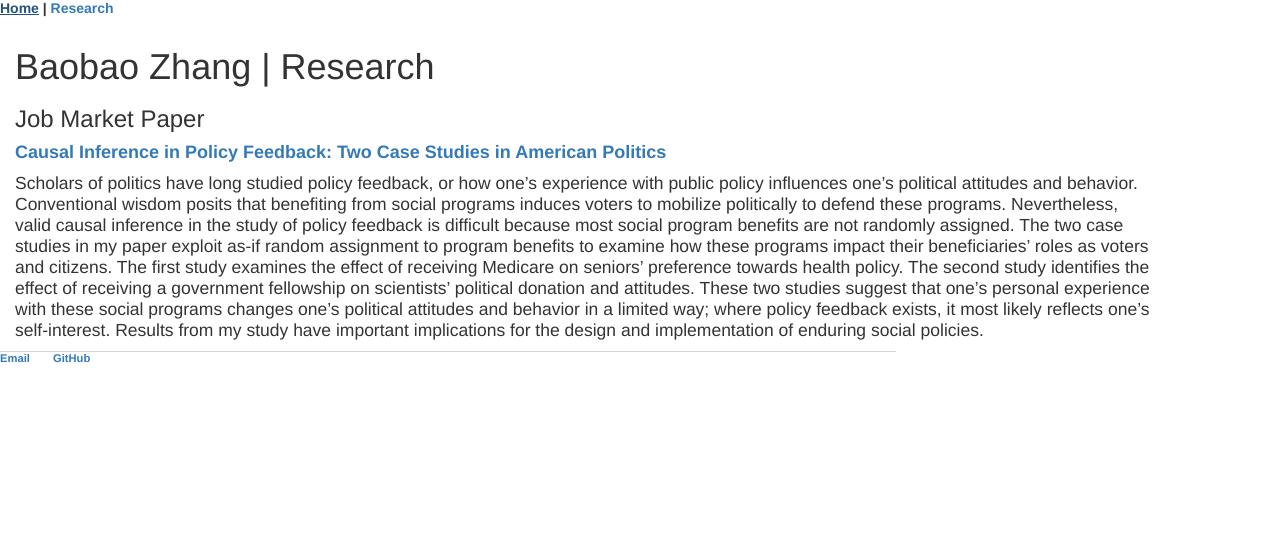
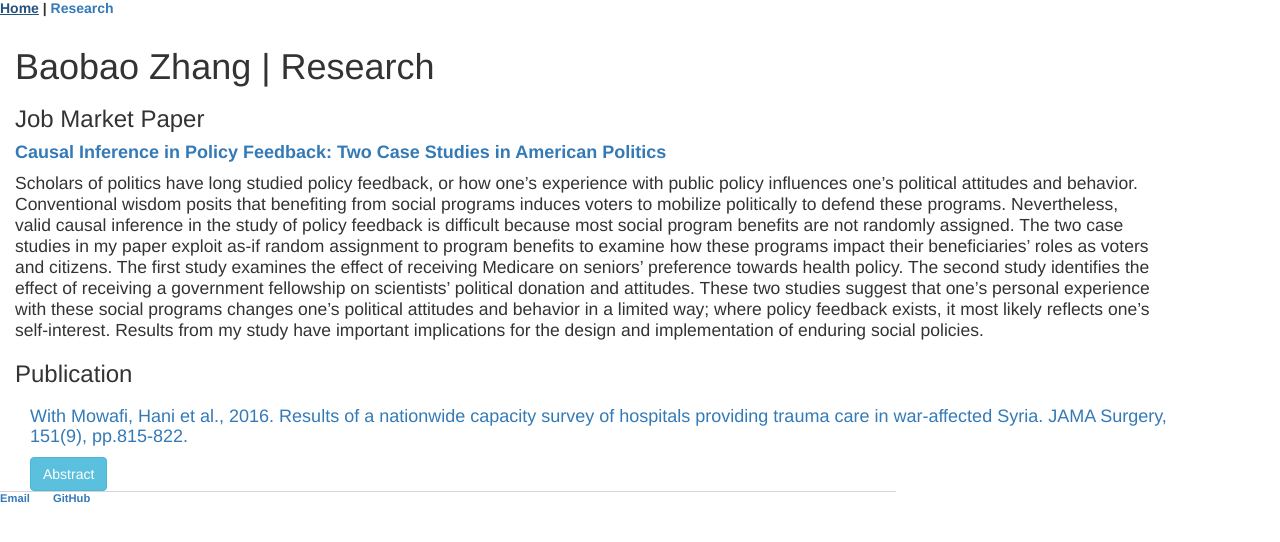
Before and after one commit to morganlivingston/baobaofzhang.github.io, a Jekyll site: the page built from research.html, in a window 1280 px wide. Shown: the top 542 px of the page. Built offline with Jekyll 4.4.1, drawn with Linux system fonts in a browser that asks for light colours; nearby versions of some CDN libraries.

Commit message:
Update research.html

```diff
--- a/research.html
+++ b/research.html
@@ -13,5 +13,19 @@ title: Research
 <p>
 Scholars of politics have long studied policy feedback, or how one’s experience with public policy influences one’s political attitudes and behavior. Conventional wisdom posits that benefiting from social programs induces voters to mobilize politically to defend these programs. Nevertheless, valid causal inference in the study of policy feedback is difficult because most social program benefits are not randomly assigned. The two case studies in my paper exploit as-if random assignment to program benefits to examine how these programs impact their beneficiaries’ roles as voters and citizens. The first study examines the effect of receiving Medicare on seniors’ preference towards health policy. The second study identifies the effect of receiving a government fellowship on scientists’ political donation and attitudes. These two studies suggest that one’s personal experience with these social programs changes one’s political attitudes and behavior in a limited way; where policy feedback exists, it most likely reflects one’s self-interest. Results from my study have important implications for the design and implementation of enduring social policies.
 </p>
+			<h3>Publication</h3>
+			<div class="container">
+  <h4><a href="https://www.ncbi.nlm.nih.gov/pubmed?term=27332144">With Mowafi, Hani et al., 2016. Results of a nationwide capacity survey of hospitals providing trauma care in war-affected Syria. JAMA Surgery, 151(9), pp.815-822.</a></h4>
+  <button type="button" class="btn btn-info" data-toggle="collapse" data-target="#demo">Abstract</button>
+  <div id="demo" class="collapse">
+<p>IMPORTANCE: The Syrian civil war has resulted in large-scale devastation of Syria's health infrastructure along with widespread injuries and death from trauma. The capacity of Syrian trauma hospitals is not well characterized. Data are needed to allocate resources for trauma care to the population remaining in Syria.</p>
+<p>OBJECTIVE: To identify the number of trauma hospitals operating in Syria and to delineate their capacities.</p>
+<p>DESIGN, SETTING, AND PARTICIPANTS: From February 1 to March 31, 2015, a nationwide survey of 94 trauma hospitals was conducted inside Syria, representing a coverage rate of 69% to 93% of reported hospitals in nongovernment controlled areas.</p>
+<p>MAIN OUTCOMES: Identification and geocoding of trauma and essential surgical services in Syria.</p>
+<p>RESULTS: Although 86 hospitals (91%) reported capacity to perform emergency surgery, 1 in 6 hospitals (16%) reported having no inpatient ward for patients after surgery. Sixty-three hospitals (70%) could transfuse whole blood but only 7 (7.4%) could separate and bank blood products. Seventy-one hospitals (76%) had any pharmacy services. Only 10 (11%) could provide renal replacement therapy, and only 18 (20%) provided any form of rehabilitative services. Syrian hospitals are isolated, with 24 (26%) relying on smuggling routes to refer patients to other hospitals and 47 hospitals (50%) reporting domestic supply lines that were never open or open less than daily. There were 538 surgeons, 378 physicians, and 1444 nurses identified in this survey, yielding a nurse to physician ratio of 1.8:1. Only 74 hospitals (79%) reported any salary support for staff, and 84 (89%) reported material support. There is an unmet need for biomedical engineering support in Syrian trauma hospitals, with 12 fixed x-ray machines (23%), 11 portable x-ray machines (13%), 13 computed tomographic scanners (22%), 21 adult (21%) and 5 pediatric (19%) ventilators, 14 anesthesia machines (10%), and 116 oxygen cylinders (15%) not functional. No functioning computed tomographic scanners remain in Aleppo, and 95 oxygen cylinders (42%) in rural Damascus are not functioning despite the high density of hospitals and patients in both provinces.</p>
+<p>CONCLUSIONS AND RELEVANCE: Syrian trauma hospitals operate in the Syrian civil war under severe material and human resource constraints. Attention must be paid to providing biomedical engineering support and to directing resources to currently unsupported and geographically isolated critical access surgical hospitals.</p>
+  </div>
+</div>
+
 
 		</div>
```
